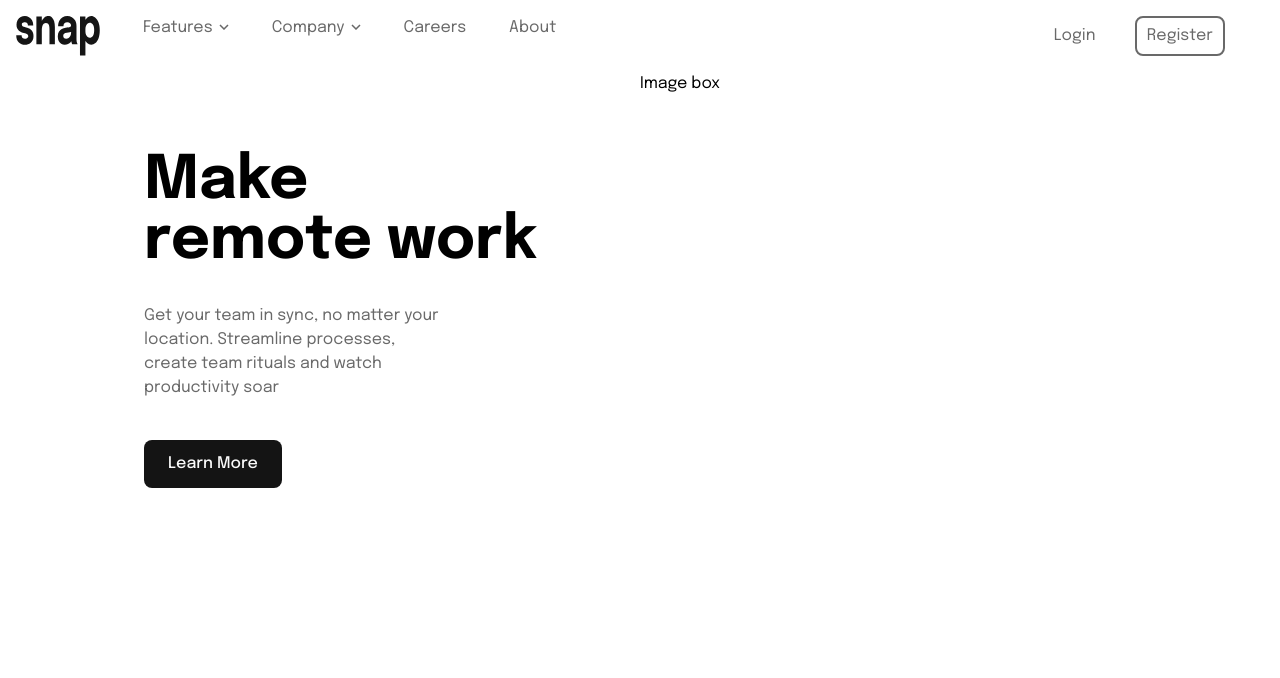
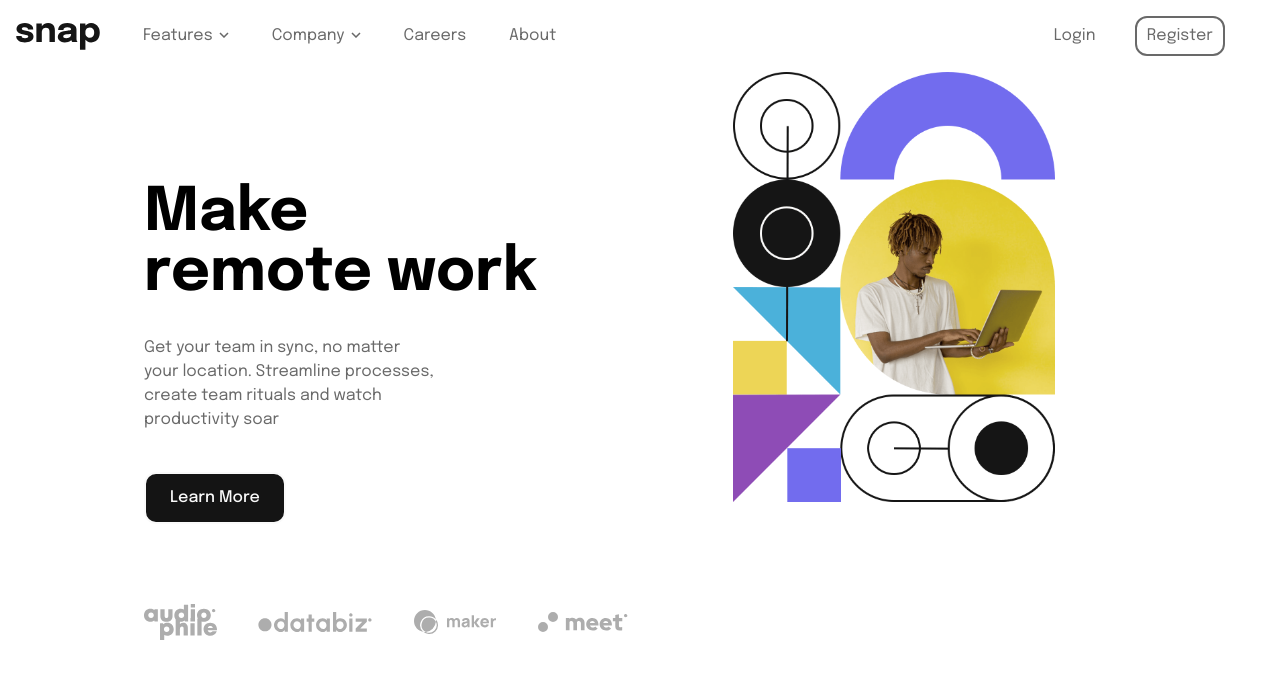
Before and after one commit to duncan-chege/intro-section, a Next.js app: page / in a window 1280 px wide. Shown: the top 678 px of the page. Built offline with nearby package versions, Linux system fonts and the light colour scheme.

Commit message:
finish creating the big screen layouts

```diff
--- a/app/components/Intro.jsx
+++ b/app/components/Intro.jsx
@@ -1,16 +1,26 @@
+import Image from "next/image"
+import Audiophile from "../../public/images/client-audiophile.svg"
+import Databiz from "../../public/images/client-databiz.svg"
+import Maker from "../../public/images/client-maker.svg"
+import Meet from "../../public/images/client-meet.svg"
+import HeroImage from "../../public/images/image-hero-desktop.png"
+
 export default function Intro(){
     return(
-        <div className="flex flex-row mx-36">
+        <div className="flex flex-row lg:mx-36 md:mx-8 gap-6">
             <div className="basis-1/2">
-                <h1 className="mt-20 text-6xl font-bold">Make<br/> remote work</h1>
+                <h1 className="mt-28 text-6xl font-bold">Make<br/> remote work</h1>
                 <p className="mt-8 text-medium-gray md:w-3/5">Get your team in sync, no matter your location. Streamline processes, create team rituals and watch productivity soar</p>
-                <a href="#" className="py-3 px-6 my-10 font-medium rounded-lg inline-block bg-almost-black text-almost-white">Learn More</a>
-            <div className="">
-
+                <a href="#" className="py-3 px-6 my-10 border-2 hover:border-almost-black hover:bg-almost-white hover:text-almost-black font-medium rounded-xl inline-block bg-almost-black text-almost-white">Learn More</a>
+            <div className="flex flex-row justify-between my-10">
+                <Image src={Audiophile} className="object-contain" alt="" />
+                <Image src={Databiz} className="object-contain" alt="" />
+                <Image src={Maker} className="object-contain" alt="" />
+                <Image src={Meet} className="object-contain" alt="" />
             </div>
             </div>
-            <div className="">
-                <p>Image box</p>
+            <div className="basis-1/2">
+                <Image src={HeroImage} className="object-contain lg:h-4/6 md:h-full" alt="" />
             </div>
         </div>
     )
--- a/app/components/NavBar.jsx
+++ b/app/components/NavBar.jsx
@@ -53,8 +53,8 @@ export default function NavBar(){
 
   return (
   <nav className="bg-transparent m-4 flex flex-row justify-between">
-   <Image className="flex-none shrink-0" src={Logo} alt="" /> {/* Assuming Logo is imported and defined */}
-      <div className="flex flex-row w-2/5 justify-evenly">
+   <Image className="flex-none shrink-0 object-contain" src={Logo} alt="" /> {/* Assuming Logo is imported and defined */}
+      <div className="flex flex-row md:w-3/5 lg:w-2/5 justify-evenly items-center">
 
         {/* First Dropdown */}
         <div className="relative inline-block text-left" ref={dropdownRefs.features}>
@@ -72,7 +72,7 @@ export default function NavBar(){
 
         {dropdowns.features && (
           <div
-            className="absolute right-0 z-10 mt-2 origin-top-right rounded-md bg-white shadow-lg ring-2 ring-medium-gray ring-opacity-5 focus:outline-none"
+            className="absolute right-0 z-10 mt-2 origin-top-right rounded-md bg-almost-white shadow-lg ring-2 ring-medium-gray ring-opacity-5 focus:outline-none"
             role="menu"
             aria-orientation="vertical"
             aria-labelledby="menu-button-features"
@@ -130,9 +130,9 @@ export default function NavBar(){
         <a href="#" className="text-medium-gray hover:text-almost-black"> About </a>
       </div>
 
-    <div className="flex flex-row w-1/5 justify-evenly ml-auto">
+    <div className="flex flex-row md:w-2/5 lg:w-1/5 justify-evenly ml-auto">
       <button className="text-medium-gray hover:text-almost-black">Login</button>
-      <button className="text-medium-gray hover:text-almost-black border-2 border-medium-gray hover:border-almost-black px-2.5 py-1.5 rounded-lg">Register</button>
+      <button className="text-medium-gray hover:text-almost-black border-2 border-medium-gray hover:border-almost-black px-2.5 py-1.5 rounded-xl">Register</button>
     </div>
   </nav>
 
```
